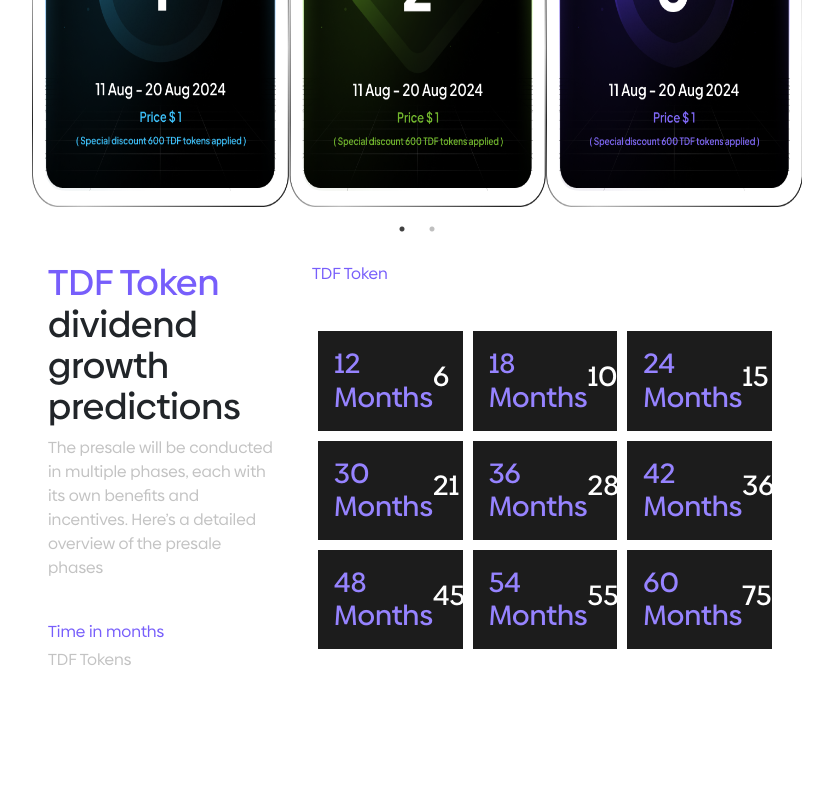
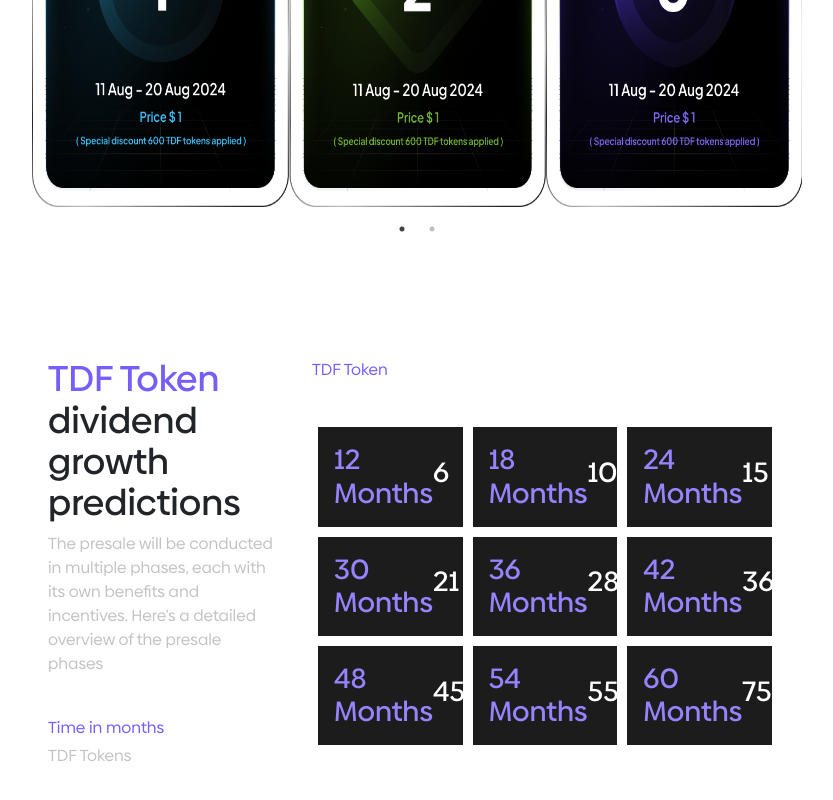
Before and after one commit to prashant-v-223/landingpage--1-, a Next.js app: page / in a window 1280 px wide. Shown: the part 4648-5448 px from the top of the page, without its empty margins (223-1056 px from the left). Built offline with nearby package versions, Linux system fonts and the light colour scheme.

Commit message:
Update Interoperability.jsx

```diff
--- a/app/components/Interoperability/Interoperability.jsx
+++ b/app/components/Interoperability/Interoperability.jsx
@@ -96,9 +96,8 @@ const Interoperability = () => {
             <div class="bi-content is-icns df-item_newtop">
 
               <div
-
                 data-w-id="b3fd95f7-10b2-f103-e2b0-e28f97e2adb1 flex justify-between"
-                className="df-item md:flex justify-around df-item_new"
+                className="df-item md:flex justify-around df-item_new px-5"
               >
                 <div className="md:w-1/2 ">
                   <h3 className="text-3xl font-bold mt-5 md:mt-0 text-white "> <span className="text-[#9B59B6]">Copywing </span> <span className="text-white">bonus presale</span></h3>
@@ -398,7 +397,7 @@ const Interoperability = () => {
             </div>
           </Slider>
         </div>
-        <div className="row px-3">
+        <div className="row px-3 py-5 my-md-5">
           <div className="col-12 col-md-4">
             <h3 className="h2" style={{
               fontSize: 36,
```
